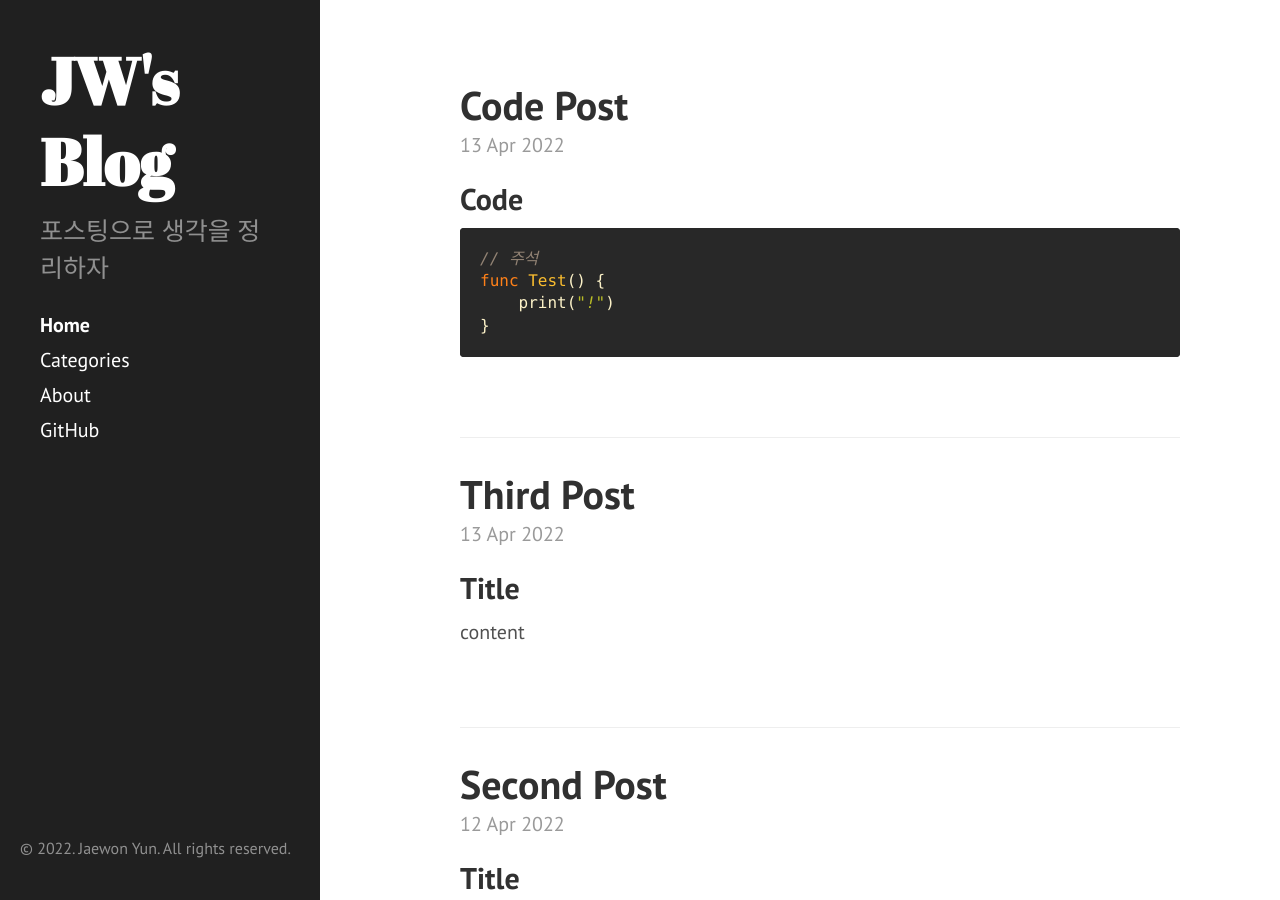
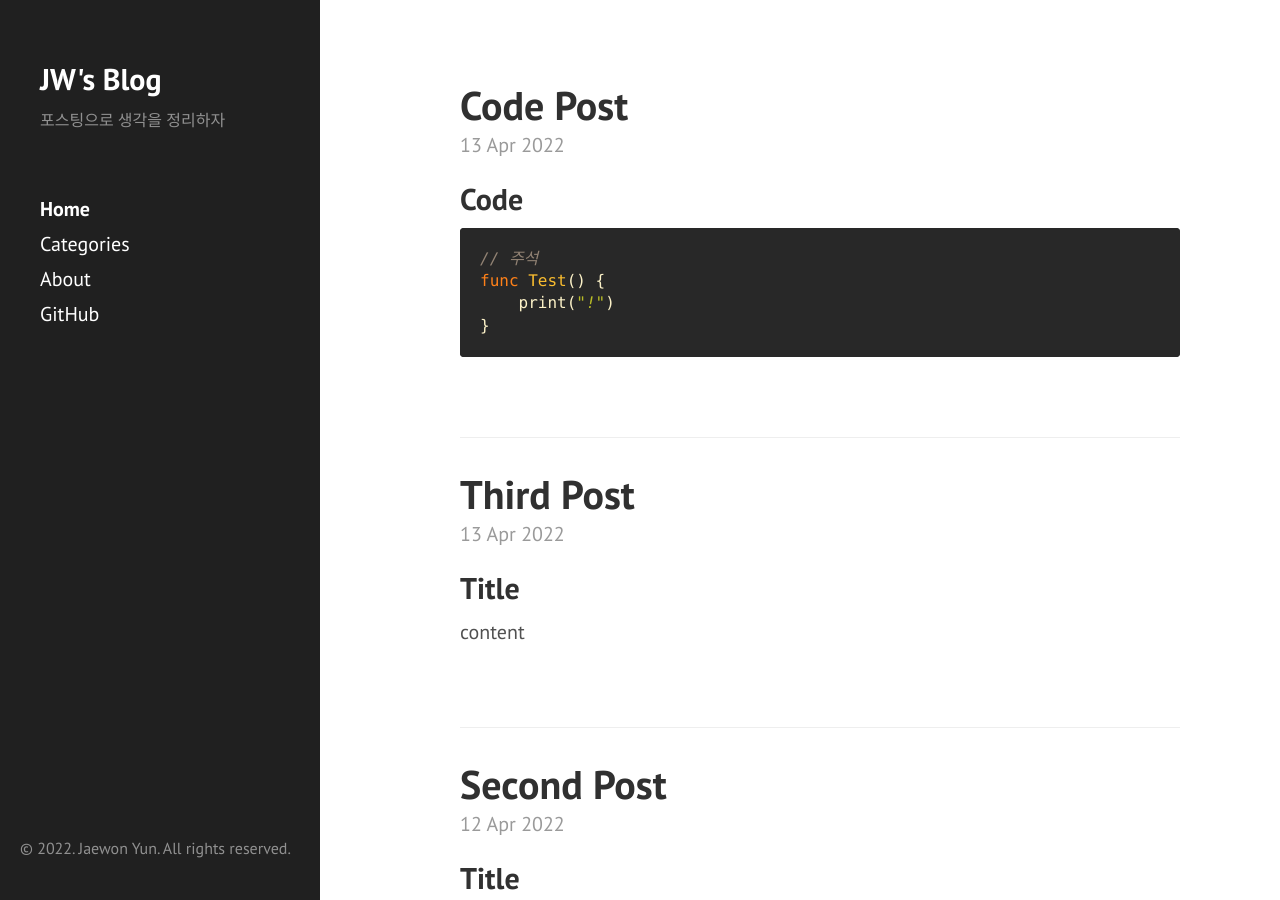
Before and after one commit to woin2ee/woin2ee.github.io, a Jekyll site: the page built from index.html, in a window 1280 px wide and 900 px high. Built offline with Jekyll 4.4.1, drawn with Linux system fonts in a browser that asks for light colours; the list of posts is cut into pages by our own code.

Commit message:
Change font size & Add margin-top

```diff
--- a/_includes/sidebar.html
+++ b/_includes/sidebar.html
@@ -1,15 +1,15 @@
 <div class="sidebar">
   <div class="container">
     <div class="sidebar-about">
-      <h1>
+      <h2>
         <a href="/">
           {{ site.title }}
         </a>
-      </h1>
-      <p class="lead">{{ site.description }}</p>
+      </h2>
+      <p class="lead" style="font-size: 16px;">{{ site.description }}</p>
     </div>
 
-    <nav class="sidebar-nav">
+    <nav class="sidebar-nav" style="margin-top: 60px;">
       <a class="sidebar-nav-item{% if page.url == site.baseurl %} active{% endif %}" href="/">Home</a>
 
       <a class="sidebar-nav-item" href="/category">Categories</a>
```
